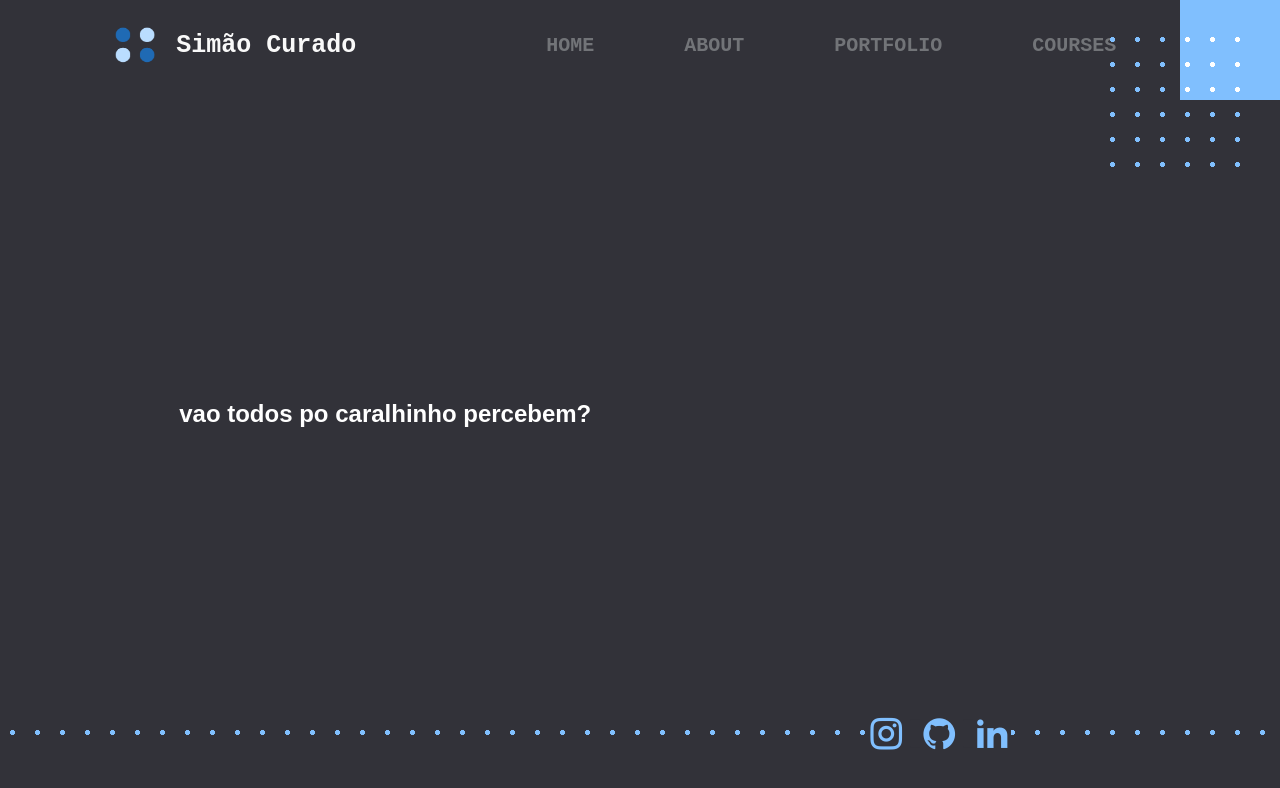
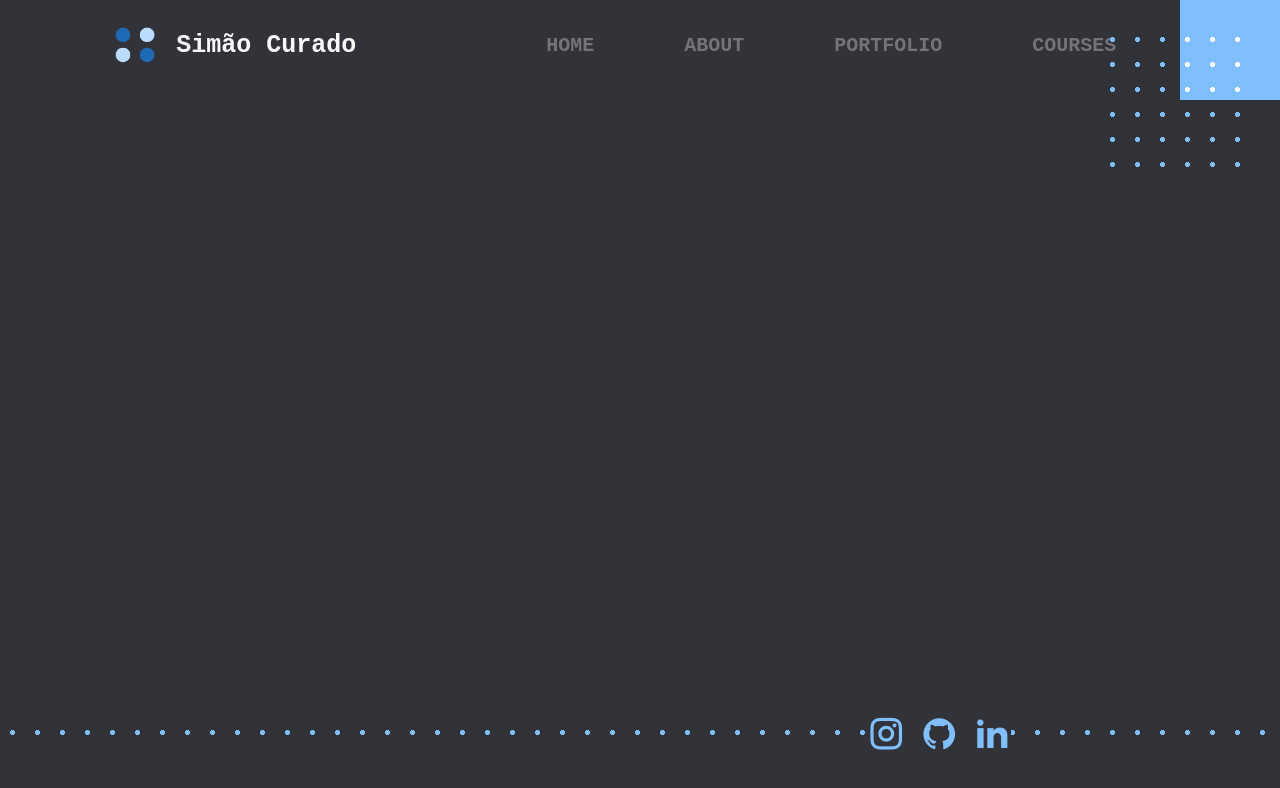
Before and after one commit to SimaoNevesCurado/SimaoNevesCurado.github.io, a plain HTML site: page index.html in a window 1280 px wide. Drawn offline with nearby package versions, Linux system fonts and the light colour scheme; a web font is replaced by a local one.

Commit message:
Update index.html

```diff
--- a/index.html
+++ b/index.html
@@ -56,7 +56,7 @@
 <script nomodule src="https://unpkg.com/ionicons@7.1.0/dist/ionicons/ionicons.js"></script>
     <section class="first">
         <div class="first-text">
-            <h1 style="color:white; align-items: center;align-content: center;display: flex;position: absolute;left:14%">vao todos po caralhinho percebem?</h1>
+
         </div>
     </section>
 
```
